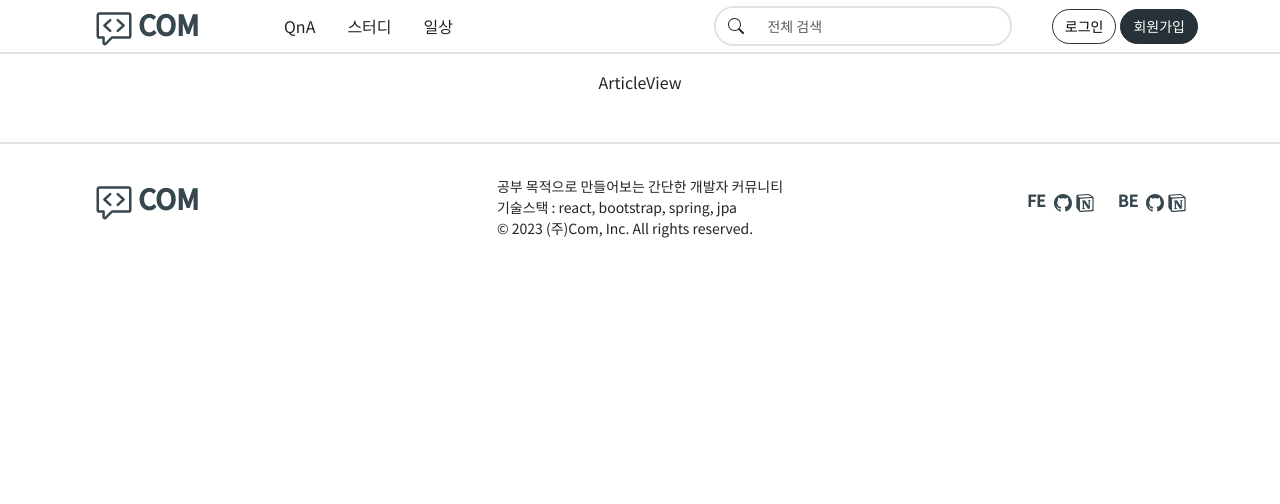
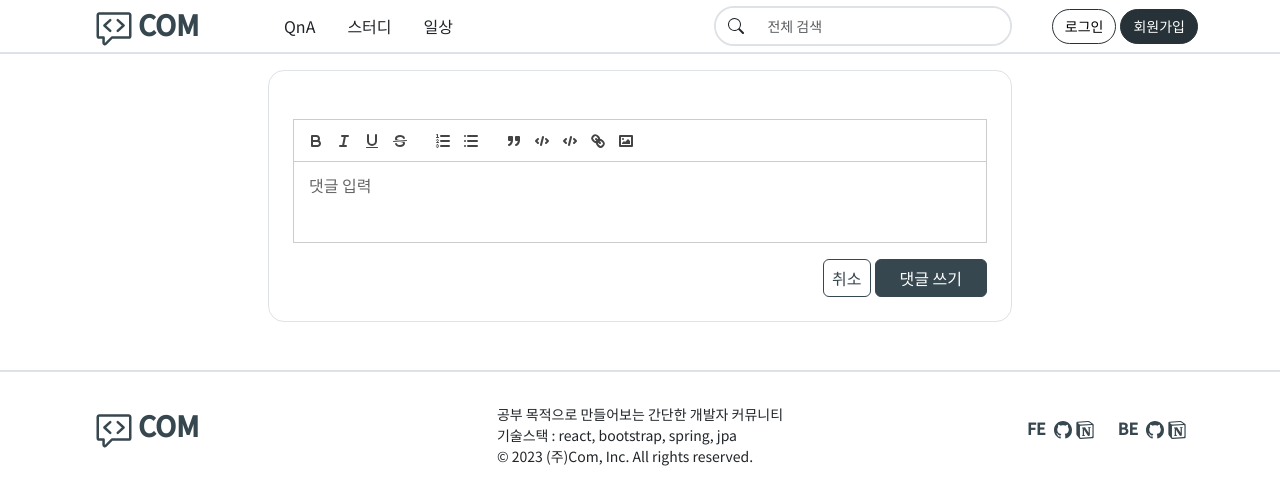
Before and after one commit to rhos0129/community-web, a React (Create React App) app: page /article/1 in a window 1280 px wide. Shown: the top 504 px of the page. Built offline with nearby package versions, Linux system fonts and the light colour scheme.

Commit message:
design : 상세페이지 commentForm 컴포넌트

```diff
--- a/src/App.js
+++ b/src/App.js
@@ -5,7 +5,7 @@ import Home from "pages/Home";
 import SignUp from "pages/auth/SignUp";
 import Login from "pages/auth/Login";
 import Profile from "pages/mypage/Profile";
-import ArticleView from "pages/article/ArticleView";
+import ArticleDetail from "pages/article/ArticleDetail";
 import ArticleEdit from "pages/article/ArticleEdit";
 import NotFound from "pages/NotFound";
 import ArticleRegist from "pages/article/ArticleRegist";
@@ -20,7 +20,7 @@ const App = () => {
         <Route path="/login" element={<Login />} />
         <Route path="/profile" element={<Profile />} />
         <Route path="/:category" element={<ArticleSearch />} />
-        <Route path="/article/:no" element={<ArticleView />} />
+        <Route path="/article/:no" element={<ArticleDetail />} />
         <Route path="/article/new" element={<ArticleRegist />} />
         <Route path="/article/:no/edit" element={<ArticleEdit />} />
         <Route path="*" element={<NotFound />} />
--- a/src/assets/scss/custom/_qlEditor.scss
+++ b/src/assets/scss/custom/_qlEditor.scss
@@ -1,8 +1,20 @@
 .ql-editor {
-  min-height: 300px;
   font-size: 1rem;
 
   &.ql-blank::before {
     font-style: normal;
   }
 }
+
+.quill {
+  &.article {
+    .ql-editor {
+      min-height: 300px;
+    }
+  }
+  &.comment {
+    .ql-editor {
+      min-height: 80px;
+    }
+  }
+}
--- a/src/components/article/ArticleForm.jsx
+++ b/src/components/article/ArticleForm.jsx
@@ -22,14 +22,14 @@ const ArticleForm = ({ title, content }) => {
       <Form.Group className="mb-3">
         <Form.Label className="fs-sm">본문</Form.Label>
         <ReactQuill
-          className="w-100 "
+          className="w-100 article"
           theme="snow"
           modules={modules}
           placeholder="내용 입력"
           value={content}
         />
       </Form.Group>
-      <Stack direction="horizontal" className="" gap={1}>
+      <Stack direction="horizontal" gap={1}>
         <Button className="bg-white text-bluegray-800 border-bluegray-800 ms-auto px-4">
           취소
         </Button>
--- /dev/null
+++ b/src/components/article/CommentForm.jsx
@@ -0,0 +1,33 @@
+import React from "react";
+import { Button, Form, Stack } from "react-bootstrap";
+import ReactQuill from "react-quill";
+
+const CommentForm = () => {
+  const modules = {
+    toolbar: [
+      ["bold", "italic", "underline", "strike"],
+      [{ list: "ordered" }, { list: "bullet" }],
+      ["blockquote", "code", "code-block", "link", "image", "divider"],
+    ],
+  };
+  return (
+    <Form className="w-100 mt-4">
+      <ReactQuill
+        className="w-100 mb-3 comment"
+        theme="snow"
+        modules={modules}
+        placeholder="댓글 입력"
+      />
+      <Stack direction="horizontal" className="" gap={1}>
+        <Button className="bg-white text-bluegray-800 border-bluegray-800 ms-auto px-2">
+          취소
+        </Button>
+        <Button className="bg-bluegray-800 border-bluegray-800 px-4">
+          댓글 쓰기
+        </Button>
+      </Stack>
+    </Form>
+  );
+};
+
+export default CommentForm;
--- /dev/null
+++ b/src/pages/article/ArticleDetail.jsx
@@ -0,0 +1,15 @@
+import React from "react";
+import BasicLayout from "components/layout/BasicLayout";
+import CommentForm from "components/article/CommentForm";
+
+const ArticleDetail = () => {
+  return (
+    <BasicLayout>
+      <div className="w-100 border p-4 rounded-4">
+        <CommentForm />
+      </div>
+    </BasicLayout>
+  );
+};
+
+export default ArticleDetail;
--- a/src/pages/article/ArticleView.jsx
+++ /dev/null
@@ -1,8 +0,0 @@
-import React from "react";
-import BasicLayout from "components/layout/BasicLayout";
-
-const ArticleView = () => {
-  return <BasicLayout>ArticleView</BasicLayout>;
-};
-
-export default ArticleView;
```
